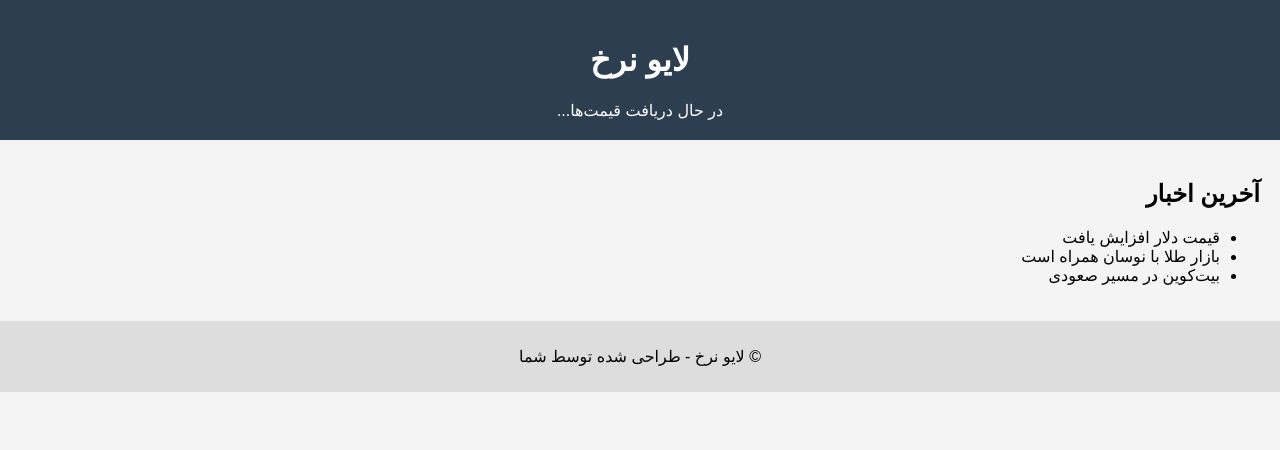
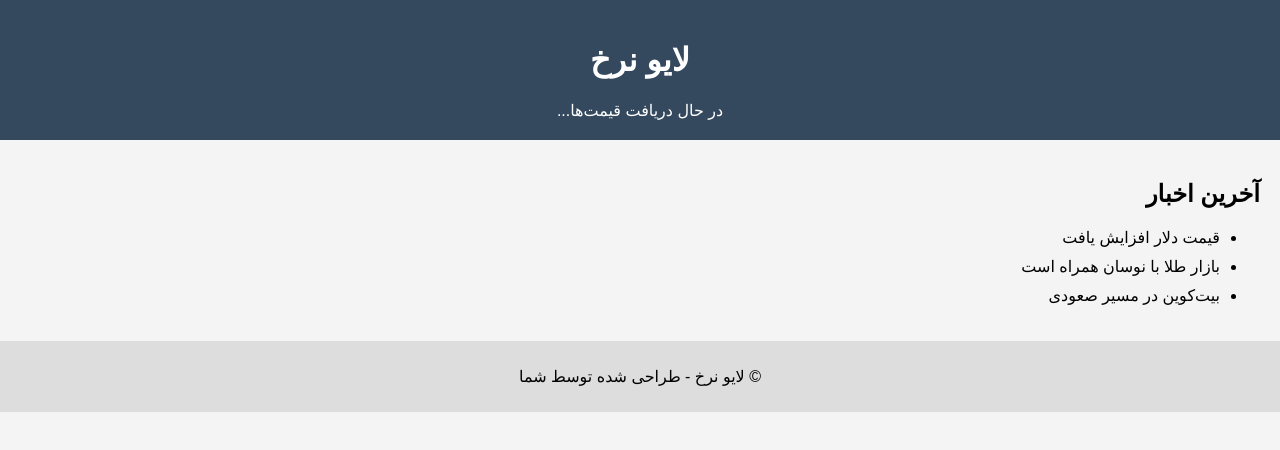
Before and after one commit to LiveNerkh/LiveNerkh.github.io, a plain HTML site: page index.html in a window 1280 px wide. Drawn offline with Linux system fonts and the light colour scheme; no server answers.

Commit message:
Update style.css

```diff
--- a/style.css
+++ b/style.css
@@ -7,7 +7,7 @@
 }
 
 header {
-    background-color: #2c3e50;
+    background-color: #34495e;
     color: white;
     padding: 20px;
     text-align: center;
@@ -22,3 +22,7 @@ footer {
     text-align: center;
     padding: 10px;
 }
+
+li {
+    margin-bottom: 10px;
+}
```
